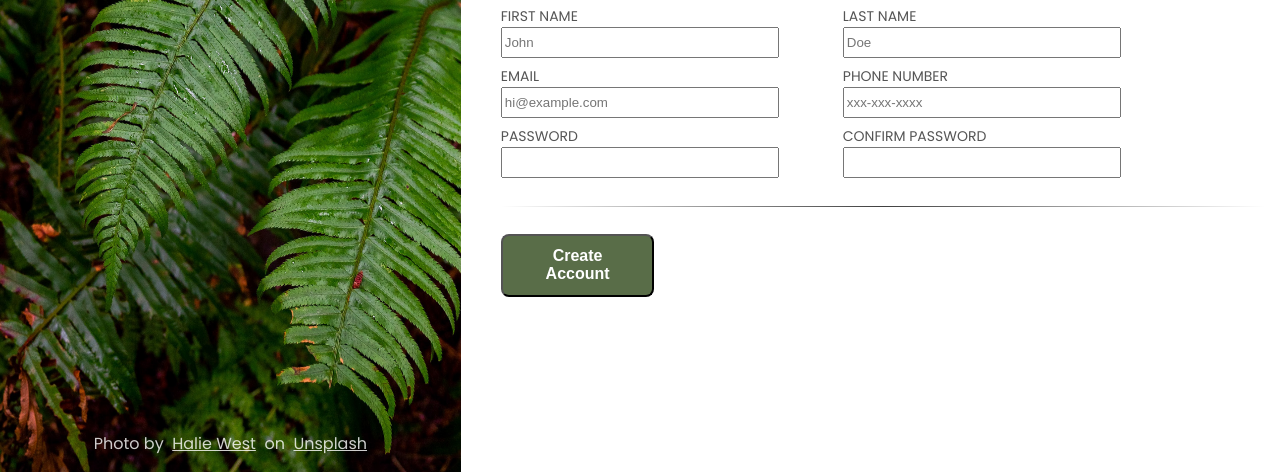
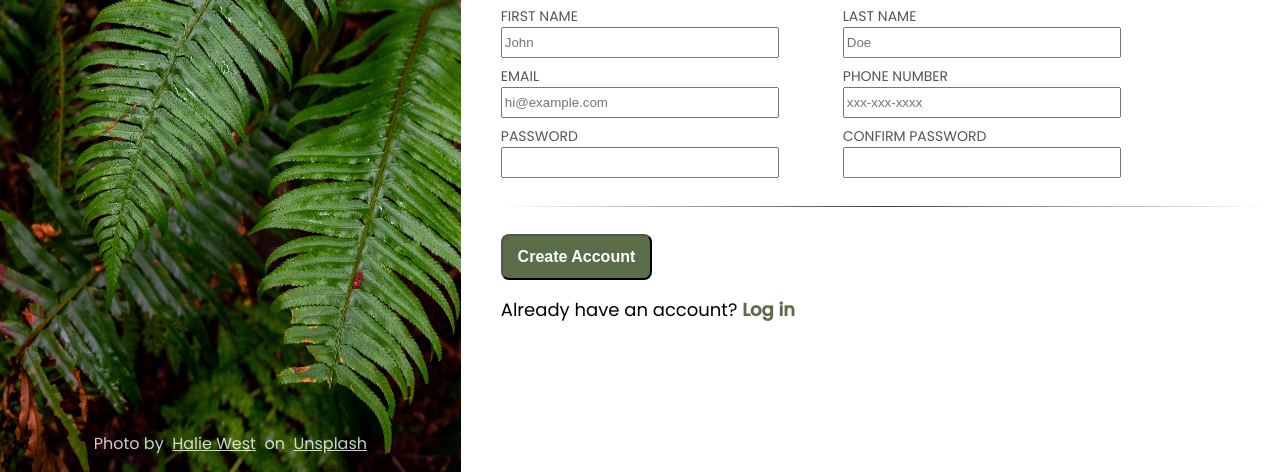
Before and after one commit to Sankari-K/sign-up-form, a plain HTML site: page index.html in a window 1280 px wide. Shown: the part 328-800 px from the top of the page. Drawn offline with Linux system fonts and the light colour scheme.

Commit message:
Style footer and make font size responsive

```diff
--- a/index.html
+++ b/index.html
@@ -56,7 +56,12 @@
                     </div>
                 </div>
                 <hr>
-                <button type="submit">Create Account</button>
+                <div class="footer">
+                    <button type="submit">Create Account</button>
+                    <div>
+                        Already have an account? <span> Log in</span>
+                    </div>
+                </div>
             </form>
         </div>
     </div>
--- a/style.css
+++ b/style.css
@@ -120,12 +120,13 @@ label {
 button {
     font-weight: 600;
     font-size: 16px;
-    padding: .9vw 1.4vw;
-    width: 12vw;
+    padding: 12px 10px;
+    width: calc(150px + 0.1vw); /* 220px; */
     background-color: #596D48;
     color: white;
     border-radius: 8px;
     margin-top: 2vh;
+    margin-bottom: 2vh;
 }
 
 hr {
@@ -134,3 +135,33 @@ hr {
     height: 1px;
     background-image: linear-gradient(to right, rgba(0, 0, 0, 0), rgba(0, 0, 0, 0.75), rgba(0, 0, 0, 0));
 }
+
+.footer {
+    display:flex;
+    flex-direction: column;
+    flex-wrap: wrap;
+}
+
+.footer div {
+    font-size: 18px;
+}
+
+.footer div > span {
+    font-size: 18px;
+    color: #596D48;
+    font-weight: bold;
+}
+
+@media (max-width: 1160px) {
+    .footer {
+        flex-direction: row;
+        align-items: center;
+    }
+    .footer div {
+        margin-left: 0.5vw;
+        font-size: calc(10px + 0.5vw);
+    }
+    .footer div > span {
+        font-size: calc(10px + 0.5vw);
+    }
+}
```
